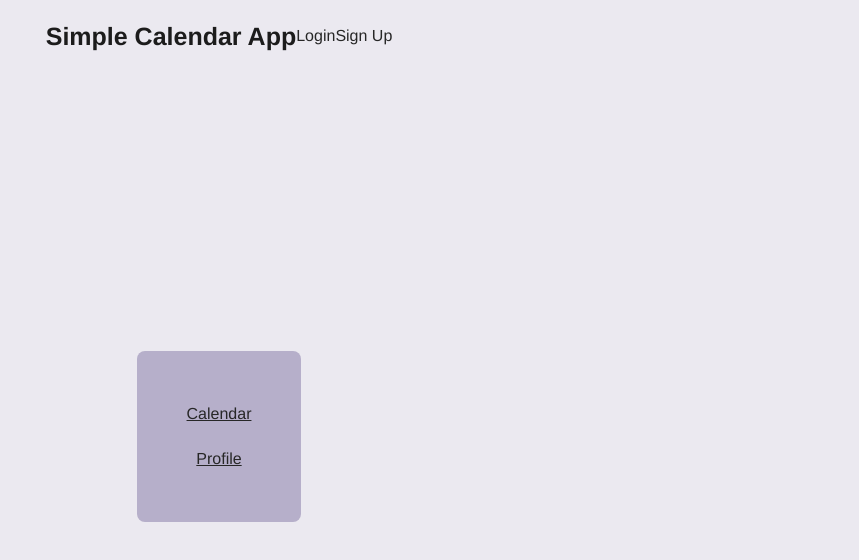
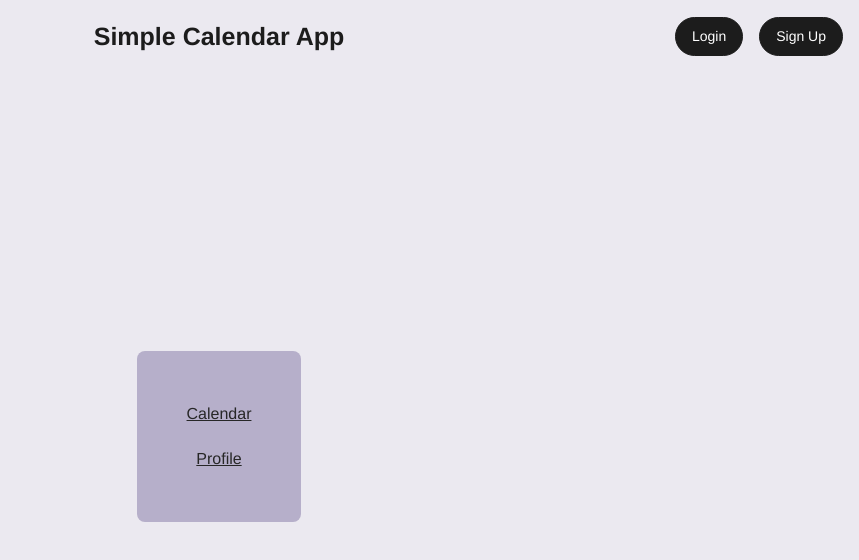
Before and after one commit to ju-liechen/simple-calendar-web, a Next.js app: page / in a window 1280 px wide. Shown: the top 560 px of the page, without its empty margins (421-1280 px from the left). Built offline with nearby package versions, Linux system fonts and the light colour scheme; no server answers.

Commit message:
Nav formatting

```diff
--- a/components/navigation/index.js
+++ b/components/navigation/index.js
@@ -1,11 +1,14 @@
+import { Button } from 'components/button'
 import styles from './navigation.module.scss'
 
 export const Navigation = () => {
   return (
     <div className={styles['nav-wrapper']}>
       <h1>Simple Calendar App</h1>
-      <span>Login</span>
-      <span>Sign Up</span>
+      <div className={styles.actions}>
+        <Button>Login</Button>
+        <Button>Sign Up</Button>
+      </div>
     </div>
   )
 }
--- a/components/navigation/navigation.module.scss
+++ b/components/navigation/navigation.module.scss
@@ -6,4 +6,15 @@
 
   width: 100%;
   padding: 20px;
+
+  h1 {
+    margin: 0 auto;
+  }
+
+  .actions {
+    display: flex;
+    gap: 1rem;
+    position: absolute;
+    right: 1rem;
+  }
 }
```
